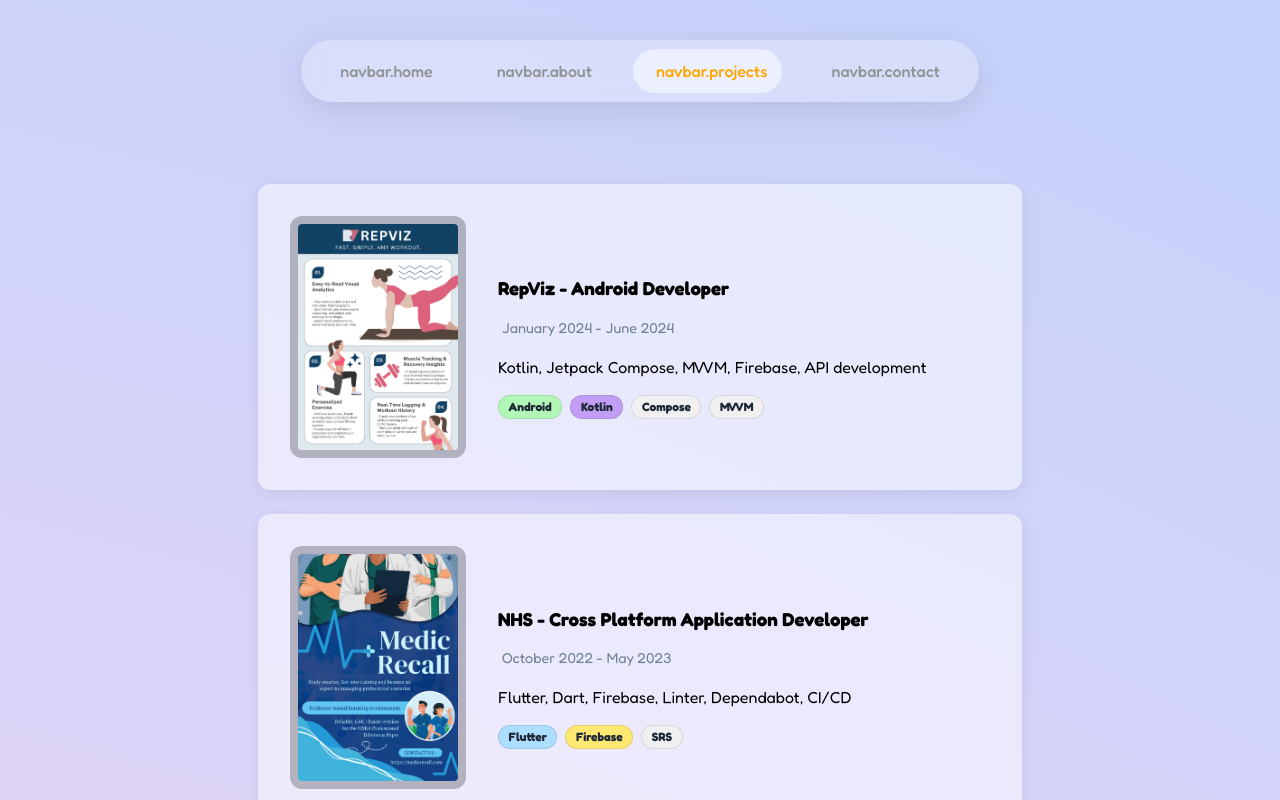
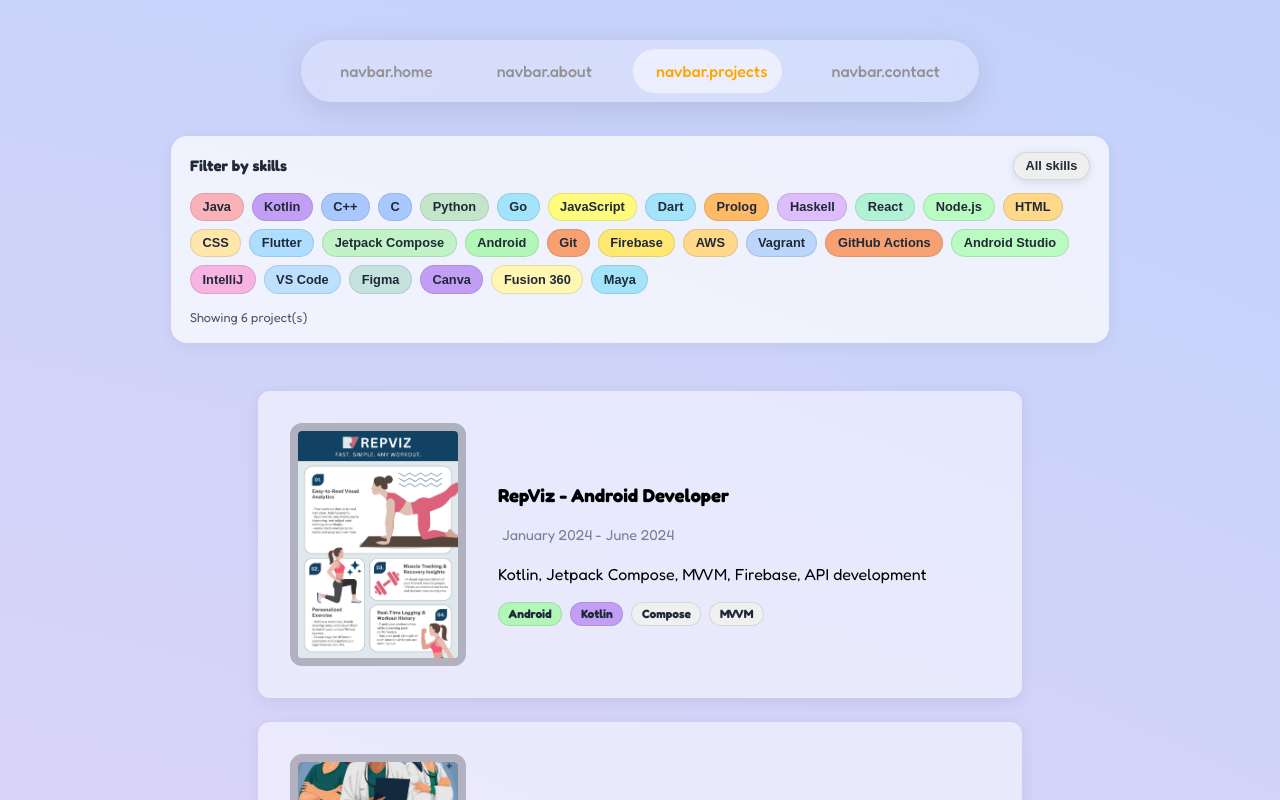
Before and after one commit to JeeIn-Park/JeeIn-Park.github.io, a React (Vite) app: page /projects in a window 1280 px wide. Shown: the top 800 px of the page. Built offline with nearby package versions, Linux system fonts and the light colour scheme.

Commit message:
skill filter

```diff
--- /dev/null
+++ b/src/components/SkillFilter.tsx
@@ -0,0 +1,56 @@
+import React from "react";
+
+type SkillFilterProps = {
+  title: string;
+  allLabel: string;
+  summaryLabel: string;
+  skills: string[];
+  selectedSkills: string[];
+  onToggleSkill: (skill: string) => void;
+  onClear: () => void;
+  getSkillStyle: (skill: string, selected: boolean) => React.CSSProperties;
+};
+
+const SkillFilter: React.FC<SkillFilterProps> = ({
+  title,
+  allLabel,
+  summaryLabel,
+  skills,
+  selectedSkills,
+  onToggleSkill,
+  onClear,
+  getSkillStyle
+}) => (
+  <div className="projects-filters" aria-label={title}>
+    <div className="projects-filters-header">
+      <p className="projects-filters-title">{title}</p>
+      <button
+        type="button"
+        className={`skill-filter all ${selectedSkills.length === 0 ? "is-active" : ""}`}
+        onClick={onClear}
+      >
+        {allLabel}
+      </button>
+    </div>
+    <ul className="skills-filter-list">
+      {skills.map((skill) => {
+        const selected = selectedSkills.includes(skill);
+        return (
+          <li key={skill}>
+            <button
+              type="button"
+              className={`skill-filter ${selected ? "is-active" : ""}`}
+              onClick={() => onToggleSkill(skill)}
+              style={getSkillStyle(skill, selected)}
+            >
+              {skill}
+            </button>
+          </li>
+        );
+      })}
+    </ul>
+    <p className="projects-filter-summary">{summaryLabel}</p>
+  </div>
+);
+
+export default SkillFilter;
--- a/src/i18n/en/projects.json
+++ b/src/i18n/en/projects.json
@@ -1,5 +1,11 @@
 {
   "title": "My Projects",
+  "filters": {
+    "title": "Filter by skills",
+    "all": "All skills",
+    "summary": "Showing {{count}} project(s)",
+    "empty": "No projects match the selected skills yet."
+  },
   "comingSoon": "More Exciting Projects Coming Soon!",
   "list": [
     {
--- a/src/i18n/ko/projects.json
+++ b/src/i18n/ko/projects.json
@@ -1,5 +1,11 @@
 {
   "title": "프로젝트 모음",
+  "filters": {
+    "title": "기술 스택으로 필터링",
+    "all": "전체 기술",
+    "summary": "{{count}}개의 프로젝트 표시 중",
+    "empty": "선택한 기술에 해당하는 프로젝트가 아직 없습니다."
+  },
   "comingSoon": "진행 중인 프로젝트가 더 많답니다! 앞으로 많이 기대해 주세요 :)",
   "list": [
     {
--- a/src/pages/Projects.css
+++ b/src/pages/Projects.css
@@ -2,6 +2,67 @@
     min-height: 100vh;
     padding: 6rem 2rem;
     text-align: center;
+  }
+
+  .projects-filters {
+    max-width: 900px;
+    margin: 0 auto;
+    padding: 1rem 1.2rem;
+    border-radius: 1rem;
+    background: rgba(255, 255, 255, 0.7);
+    box-shadow: 0 4px 16px rgba(0, 0, 0, 0.05);
+    text-align: left;
+  }
+
+  .projects-filters-header {
+    display: flex;
+    align-items: center;
+    justify-content: space-between;
+    gap: 1rem;
+    flex-wrap: wrap;
+  }
+
+  .projects-filters-title {
+    margin: 0;
+    font-size: 0.95rem;
+    font-weight: 700;
+    color: #1f2937;
+  }
+
+  .skills-filter-list {
+    list-style: none;
+    margin: 0.8rem 0 0;
+    padding: 0;
+    display: flex;
+    flex-wrap: wrap;
+    gap: 0.5rem;
+  }
+
+  .skill-filter {
+    border: 1px solid rgba(31, 41, 55, 0.12);
+    color: #1f2937;
+    border-radius: 999px;
+    padding: 0.38rem 0.72rem;
+    font-size: 0.8rem;
+    font-weight: 600;
+    line-height: 1.1;
+    cursor: pointer;
+    transition: transform 120ms ease, box-shadow 120ms ease, background 120ms ease;
+  }
+
+  .skill-filter:hover {
+    transform: translateY(-1px);
+    box-shadow: 0 3px 10px rgba(0, 0, 0, 0.08);
+  }
+
+  .skill-filter.is-active {
+    box-shadow: 0 2px 8px rgba(0, 0, 0, 0.1);
+  }
+
+  .projects-filter-summary {
+    margin: 0.9rem 0 0;
+    font-size: 0.8rem;
+    color: #4b5563;
   }
 
   /* .projects-title {
@@ -214,6 +275,12 @@
       transition: opacity 160ms ease;
     }
 
+    .projects-empty {
+      margin: 2rem auto 0;
+      color: #4b5563;
+      font-weight: 500;
+    }
+
     /* 접근성: 모션 최소화 */
     @media (prefers-reduced-motion: reduce) {
       .project-card.is-hoverable:hover .project-image { transform: none; }
--- a/src/pages/Projects.tsx
+++ b/src/pages/Projects.tsx
@@ -1,13 +1,20 @@
 // src/pages/Projects.tsx
-import React from "react";
+import React, { useMemo, useState } from "react";
 import { motion, useReducedMotion } from "framer-motion";
 import { useInView } from "react-intersection-observer";
 import { useTranslation } from "react-i18next";
 import { Link } from "react-router-dom";
 import "./Projects.css";
 import ContextualCTA from "../components/ContextualCTA";
+import SkillFilter from "../components/SkillFilter";
 import { PROJECTS_META } from "../data/projects"; // slug, cover, tags, github 등
-import { getSkill, getSkillCategoryLabel, getSkillColor } from "../data/skills";
+import {
+  getSkill,
+  getSkillCategoryLabel,
+  getSkillColor,
+  getSkillsByCategory,
+  getSortedCategories
+} from "../data/skills";
 
 type I18nProject = {
   slug: string;
@@ -16,27 +23,7 @@
   description?: string;
 };
 
-const Projects: React.FC = () => {
-  const { t } = useTranslation();
-  const shouldReduce = useReducedMotion();
-
-  const i18nList = t("projects.list", { returnObjects: true }) as I18nProject[];
-
-  const projects = i18nList
-    .map((item) => {
-      const meta = PROJECTS_META.find((m) => m.slug === item.slug);
-      if (!meta) return null;
-      return {
-        ...meta,
-        ...item,
-        title: item.title ?? (meta as any).title ?? meta.slug,
-        date: item.date ?? "",
-        description: item.description ?? "",
-        github: (meta as any).github as string | undefined,
-        tags: meta.tags ?? []
-      };
-    })
-    .filter(Boolean) as Array<{
+type ProjectViewModel = {
   slug: string;
   cover?: string;
   title: string;
@@ -44,12 +31,14 @@
   description: string;
   github?: string;
   tags: string[];
-    }>;
-  return (
-    <section className="projects-section">
+};
 
-      <div className="projects-grid">
-        {projects.map((project) => {
+const normalizeTag = (tag: string): string => tag.trim().toLowerCase();
+
+const ProjectCard: React.FC<{
+  project: ProjectViewModel;
+  shouldReduce: boolean;
+}> = ({ project, shouldReduce }) => {
   const [ref, inView] = useInView({
     triggerOnce: true,
     threshold: 0.15
@@ -91,6 +80,7 @@
             <ul className="project-tags" aria-label="Skills used">
               {project.tags.map((tag) => {
                 const skill = getSkill(tag);
+                const displayTag = skill ? skill.name : tag;
                 return (
                   <li
                     key={`${project.slug}-${tag}`}
@@ -98,7 +88,7 @@
                     style={{ backgroundColor: getSkillColor(tag) }}
                     title={skill ? getSkillCategoryLabel(skill.category) : "Project keyword"}
                   >
-                            {tag}
+                    {displayTag}
                   </li>
                 );
               })}
@@ -126,7 +116,102 @@
       </motion.div>
     </Link>
   );
-        })}
+};
+
+const Projects: React.FC = () => {
+  const { t } = useTranslation();
+  const shouldReduce = useReducedMotion();
+  const [selectedTags, setSelectedTags] = useState<string[]>([]);
+
+  const i18nList = t("projects.list", { returnObjects: true }) as I18nProject[];
+
+  const projects = useMemo(
+    () =>
+      i18nList
+        .map((item) => {
+          const meta = PROJECTS_META.find((m) => m.slug === item.slug);
+          if (!meta) return null;
+          return {
+            ...meta,
+            ...item,
+            title: item.title ?? (meta as any).title ?? meta.slug,
+            date: item.date ?? "",
+            description: item.description ?? "",
+            github: (meta as any).github as string | undefined,
+            tags: meta.tags ?? []
+          };
+        })
+        .filter(Boolean) as Array<{
+          slug: string;
+          cover?: string;
+          title: string;
+          date: string;
+          description: string;
+          github?: string;
+          tags: string[];
+        }>,
+    [i18nList]
+  );
+
+  const allTags = useMemo(() => {
+    return getSortedCategories().flatMap((category) =>
+      getSkillsByCategory(category).map((skill) => skill.name)
+    );
+  }, []);
+
+  const filteredProjects = useMemo(() => {
+    if (selectedTags.length === 0) return projects;
+
+    const selected = selectedTags.map(normalizeTag);
+    return projects.filter((project) => {
+      const projectTags = project.tags.map(normalizeTag);
+      return selected.some((tag) => projectTags.includes(tag));
+    });
+  }, [projects, selectedTags]);
+
+  const toggleTag = (tag: string) => {
+    setSelectedTags((current) =>
+      current.includes(tag)
+        ? current.filter((selected) => selected !== tag)
+        : [...current, tag]
+    );
+  };
+
+  const clearFilters = () => setSelectedTags([]);
+
+  const getFilterSkillStyle = (tag: string, selected: boolean): React.CSSProperties =>
+    selected
+      ? {
+          backgroundColor: "#111111",
+          color: getSkillColor(tag),
+          borderColor: getSkillColor(tag)
+        }
+      : {
+          backgroundColor: getSkillColor(tag),
+          color: "#1f2937",
+          borderColor: "rgba(31, 41, 55, 0.12)"
+        };
+
+  return (
+    <section className="projects-section">
+      <SkillFilter
+        title={t("projects.filters.title")}
+        allLabel={t("projects.filters.all")}
+        summaryLabel={t("projects.filters.summary", { count: filteredProjects.length })}
+        skills={allTags}
+        selectedSkills={selectedTags}
+        onToggleSkill={toggleTag}
+        onClear={clearFilters}
+        getSkillStyle={getFilterSkillStyle}
+      />
+
+      <div className="projects-grid">
+        {filteredProjects.map((project) => (
+          <ProjectCard key={project.slug} project={project} shouldReduce={Boolean(shouldReduce)} />
+        ))}
+        {filteredProjects.length === 0 && (
+          <p className="projects-empty">{t("projects.filters.empty")}</p>
+        )}
       </div>
 
       <motion.div
```
Lines whose indentation alone changed are shown as unchanged.
